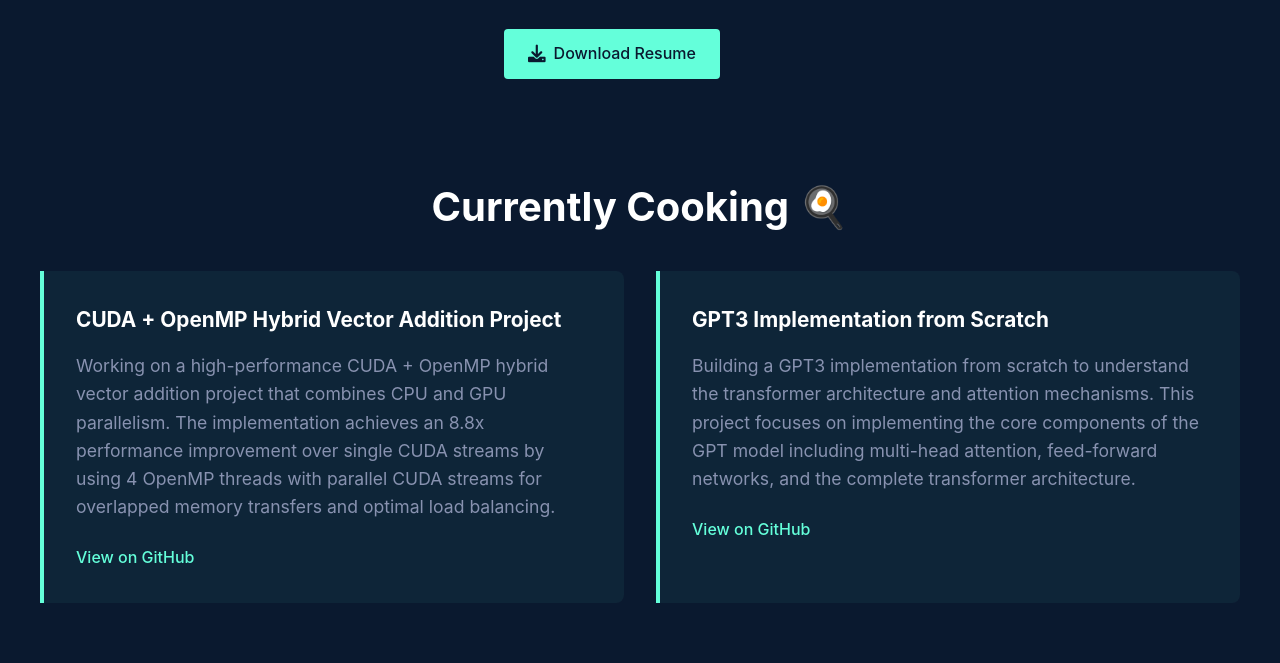
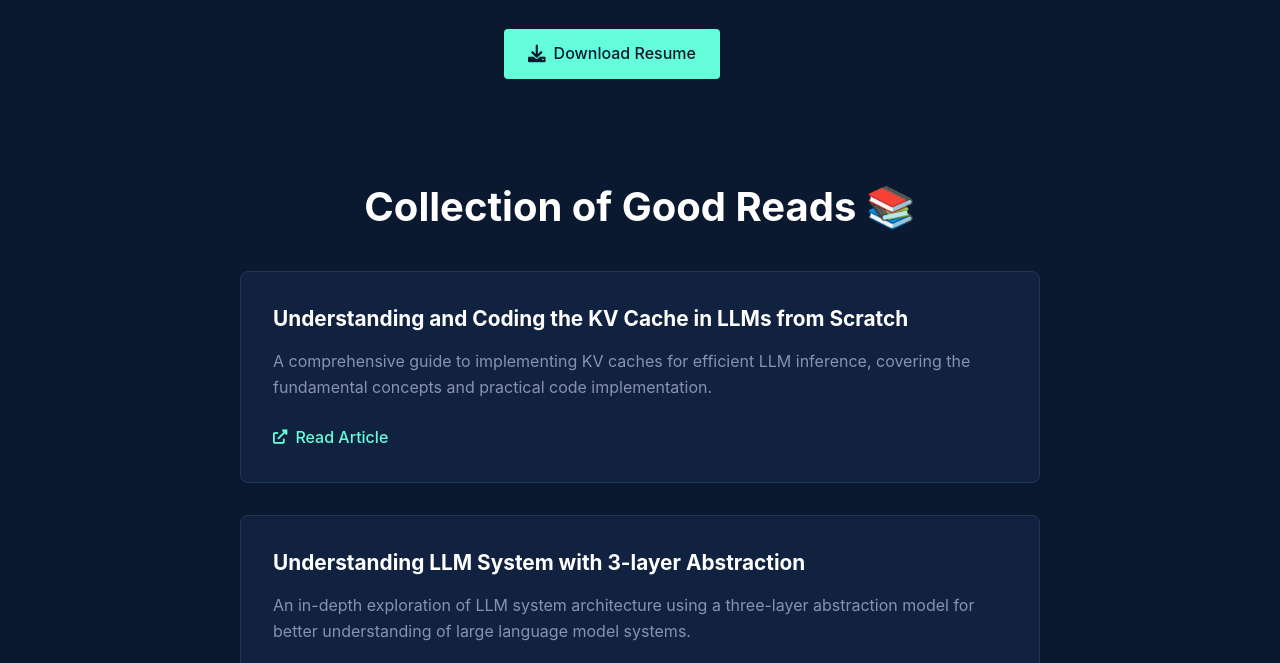
Before and after one commit to rakshith-rm/rakshith.github.io, a plain HTML site: page index.html in a window 1280 px wide. Shown: the part 890-1553 px from the top of the page. Drawn offline with Linux system fonts and the light colour scheme.

Commit message:
add reads

```diff
--- a/index.html
+++ b/index.html
@@ -46,6 +46,29 @@
                             <i class="fas fa-download"></i> Download Resume
                         </a>
                     </div>
+                </div>
+            </div>
+        </div>
+    </section>
+
+    <section id="good-reads" class="section">
+        <div class="container">
+            <h2>Collection of Good Reads 📚</h2>
+            <div class="reads-content">
+                <div class="read-item">
+                    <h3>Understanding and Coding the KV Cache in LLMs from Scratch</h3>
+                    <p>A comprehensive guide to implementing KV caches for efficient LLM inference, covering the fundamental concepts and practical code implementation.</p>
+                    <a href="https://magazine.sebastianraschka.com/p/coding-the-kv-cache-in-llms" target="_blank" class="read-link">
+                        <i class="fas fa-external-link-alt"></i> Read Article
+                    </a>
+                </div>
+
+                <div class="read-item">
+                    <h3>Understanding LLM System with 3-layer Abstraction</h3>
+                    <p>An in-depth exploration of LLM system architecture using a three-layer abstraction model for better understanding of large language model systems.</p>
+                    <a href="https://ralphmao.github.io/ML-software-system/" target="_blank" class="read-link">
+                        <i class="fas fa-external-link-alt"></i> Read Article
+                    </a>
                 </div>
             </div>
         </div>
--- a/styles.css
+++ b/styles.css
@@ -435,6 +435,76 @@
     }
 
     .cooking-project p {
-        font-size: 1rem;
+        font-size: 0.9rem;
     }
 }
+
+/* Good Reads Section */
+.reads-content {
+    max-width: 800px;
+    margin: 0 auto;
+}
+
+.read-item {
+    background-color: var(--card-bg);
+    padding: 2rem;
+    border-radius: 8px;
+    margin-bottom: 2rem;
+    border: 1px solid var(--timeline-color);
+    transition: transform 0.3s ease, box-shadow 0.3s ease;
+}
+
+.read-item:hover {
+    transform: translateY(-5px);
+    box-shadow: 0 10px 25px rgba(0, 0, 0, 0.3);
+}
+
+.read-item h3 {
+    color: #ffffff;
+    margin-bottom: 1rem;
+    font-size: 1.3rem;
+    line-height: 1.4;
+}
+
+.read-item p {
+    color: var(--text-color);
+    margin-bottom: 1.5rem;
+    line-height: 1.6;
+    font-size: 1rem;
+}
+
+.read-link {
+    display: inline-flex;
+    align-items: center;
+    gap: 0.5rem;
+    color: var(--primary-color);
+    text-decoration: none;
+    font-weight: 500;
+    transition: color 0.3s ease;
+}
+
+.read-link:hover {
+    color: var(--secondary-color);
+}
+
+.read-link i {
+    font-size: 0.9rem;
+}
+
+@media (max-width: 768px) {
+    .reads-content {
+        padding: 1rem;
+    }
+
+    .read-item {
+        padding: 1.5rem;
+    }
+
+    .read-item h3 {
+        font-size: 1.2rem;
+    }
+
+    .read-item p {
+        font-size: 0.9rem;
+    }
+}
```
